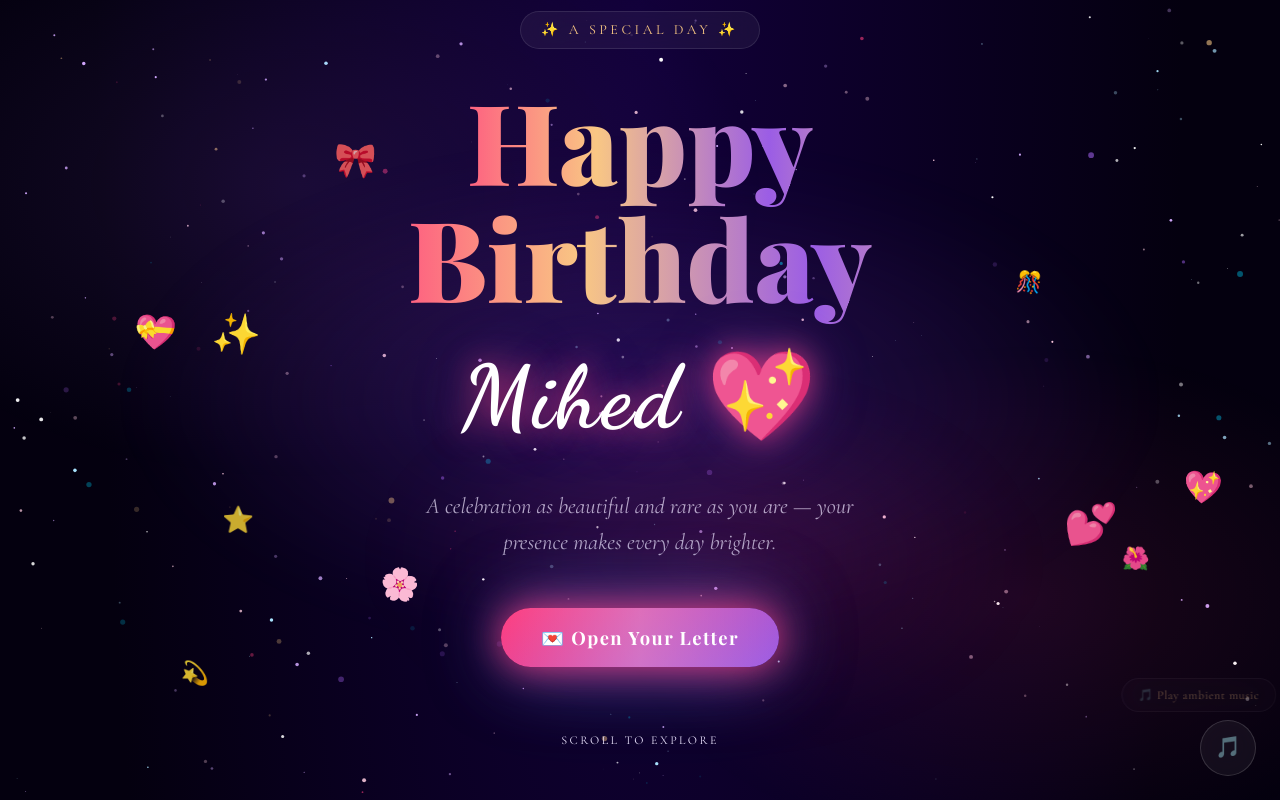
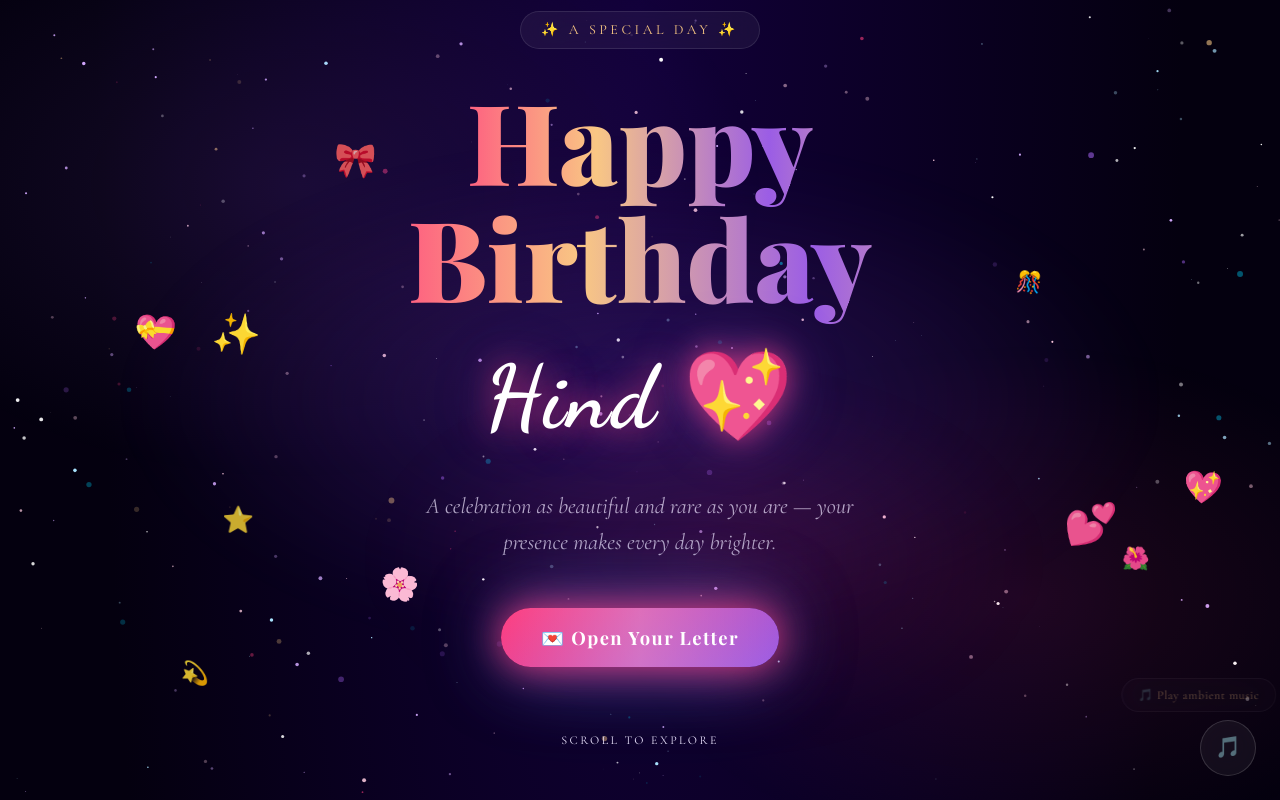
Before and after one commit to meriem41/hind, a React (Vite) app: page / in a window 1280 px wide. Shown: the top 800 px of the page. Built offline with nearby package versions, Linux system fonts and the light colour scheme; a web font is replaced by a local one.

Commit message:
Update IntroScreen.jsx

```diff
--- a/src/components/IntroScreen.jsx
+++ b/src/components/IntroScreen.jsx
@@ -100,7 +100,7 @@ export default function IntroScreen({ onOpen }) {
               letterSpacing: '0.03em',
             }}
           >
-            Mihed 💖
+            Hind 💖
           </span>
         </motion.div>
 
```
